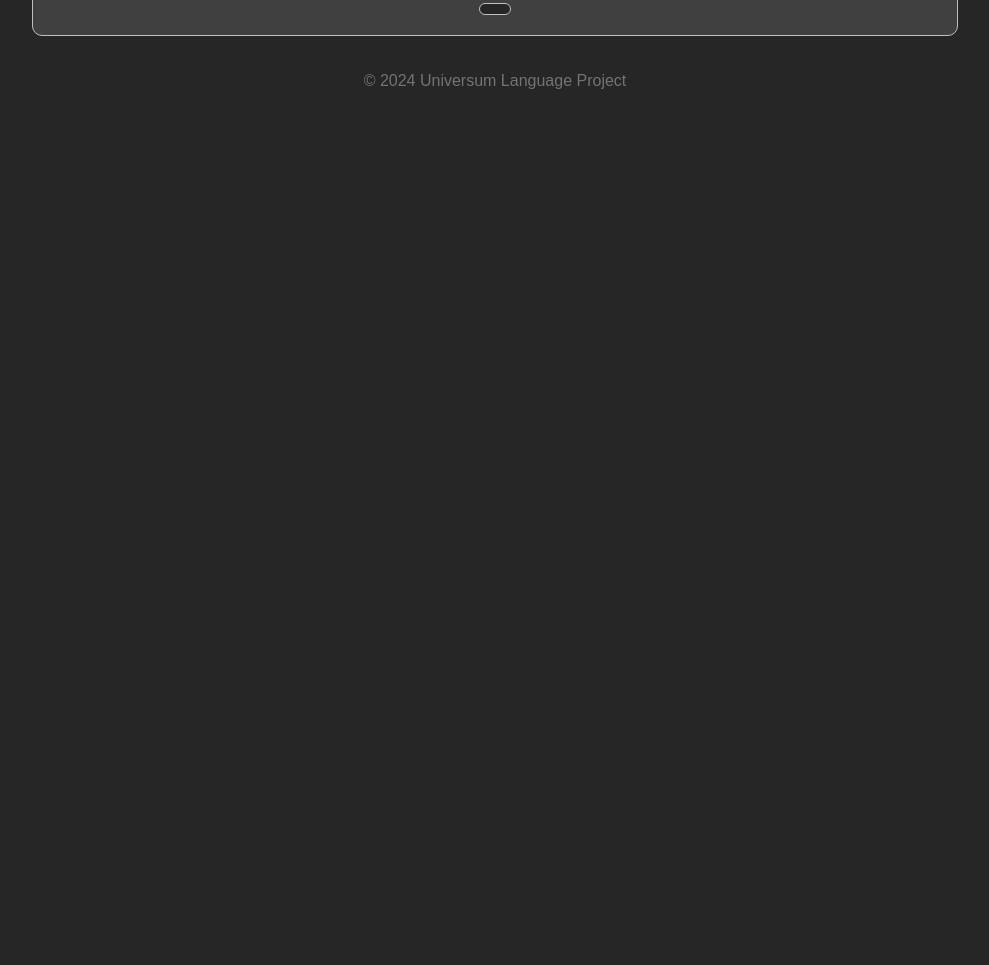
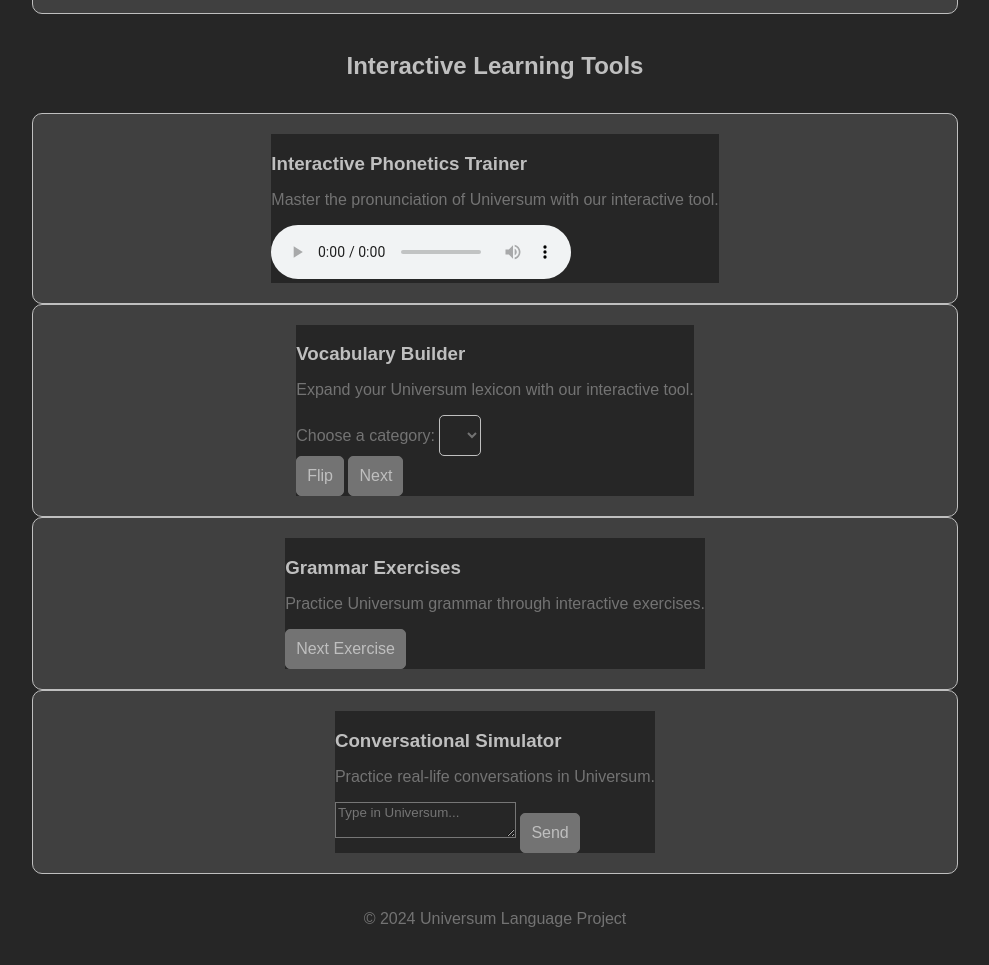
Before and after one commit to DarkMistofWoods/universum, a plain HTML site: page index.html in a window 1280 px wide. Shown: the part 505-1470 px from the top of the page, without its empty margins (145-1134 px from the left). Before the commit the page ends 800 px from the top, so only its background shows below. Drawn offline with Linux system fonts and the light colour scheme.

Commit message:
Update index.html

```diff
--- a/index.html
+++ b/index.html
@@ -61,11 +61,79 @@
         </div><br>
         <button>Generate Name</button>
         <input type="text" id="nameOutput" readonly /><br>
-        <div id="termsOutput"></div>
 
         <!-- Linking the name generator JavaScript file -->
         <script src="./scripts/nameGenerator.js"></script>
     </div>
+
+    <br><h2>Interactive Learning Tools</h2><br>
+
+    <div class="container">
+      <div class="phonetics-trainer">
+        <h3>Interactive Phonetics Trainer</h3>
+        <p>Master the pronunciation of Universum with our interactive tool.</p>
+
+        <div id="phoneticsContainer">
+            <div id="visualAid">
+                <!-- Placeholder for visual representations -->
+            </div>
+            <audio controls id="audioSample">
+                <!-- Audio samples will be loaded dynamically -->
+            </audio>
+            <div id="pronunciationGame">
+                <!-- Interactive games -->
+            </div>
+        </div>
+      </div>
+    </div>
+
+    <div class="container">
+      <div class="vocabulary-builder">
+        <h3>Vocabulary Builder</h3>
+        <p>Expand your Universum lexicon with our interactive tool.</p>
+        <div id="categorySelector">
+          <label for="categories">Choose a category:</label>
+          <select id="categories">
+              <!-- Categories will be populated dynamically -->
+          </select>
+        </div>
+        <div id="flashcardContainer">
+            <div id="flashcard">
+                <div id="term"></div>
+                <div id="definition" class="hidden"></div>
+            </div>
+            <button id="flipButton">Flip</button>
+            <button id="nextButton">Next</button>
+        </div>
+      </div>
+    </div>
+
+    <div class="container">
+      <div class="grammar-exercises">
+        <h3>Grammar Exercises</h3>
+        <p>Practice Universum grammar through interactive exercises.</p>
+        <div id="exerciseContainer">
+            <!-- Exercise content will be dynamically generated -->
+        </div>
+        <button id="nextExercise">Next Exercise</button>
+      </div>
+    </div>
+
+    <div class="container">
+      <div class="conversational-simulator">
+        <h3>Conversational Simulator</h3>
+        <p>Practice real-life conversations in Universum.</p>
+        <div id="conversationLog" class="conversation-log"></div>
+        <textarea id="userInput" placeholder="Type in Universum..." rows="2"></textarea>
+        <button id="sendButton">Send</button>
+      </div>
+    </div>
+
+    <script src="./scripts/phoneticsTrainer.js"></script>
+    <script src="./scripts/vocabularyBuilder.js"></script>
+    <script src="./scripts/grammarExercises.js"></script>
+    <script src="./scripts/conversationalSimulator.js"></script>
+
     <footer>
         <p>© 2024 Universum Language Project</p>
     </footer>
```
